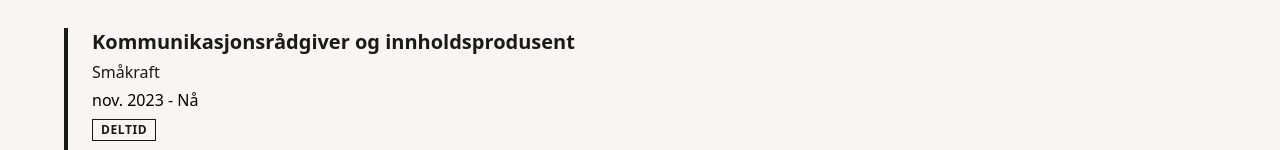
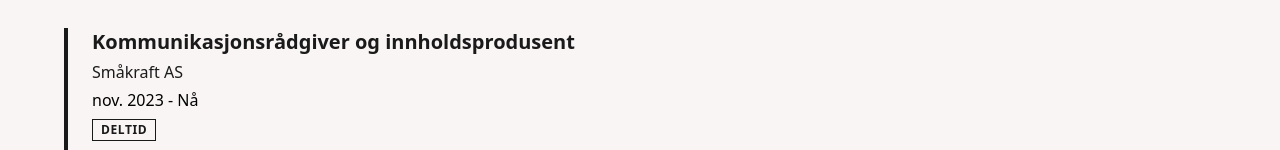
Before and after one commit to glennbarosen/magnhild-portfolio, a React (Vite) app: page /cv in a window 1280 px wide. Shown: the part 292-442 px from the top of the page. Built offline with nearby package versions, Linux system fonts and the light colour scheme; a web font is replaced by a local one.

Commit message:
Oppdater firmanavn til Småkraft AS i CV

```diff
--- a/src/data/cv.ts
+++ b/src/data/cv.ts
@@ -22,7 +22,7 @@
 export const experience: Experience[] = [
   {
     title: 'Kommunikasjonsrådgiver og innholdsprodusent',
-    company: 'Småkraft',
+    company: 'Småkraft AS',
     type: 'Deltid',
     period: 'nov. 2023 - Nå',
     description: 'Tekstproduksjon, historiefortelling og innholdsproduksjon, inkludert oppdatering av nettside med WordPress og utarbeidelse av årlig bærekraftsrapport.',
```
